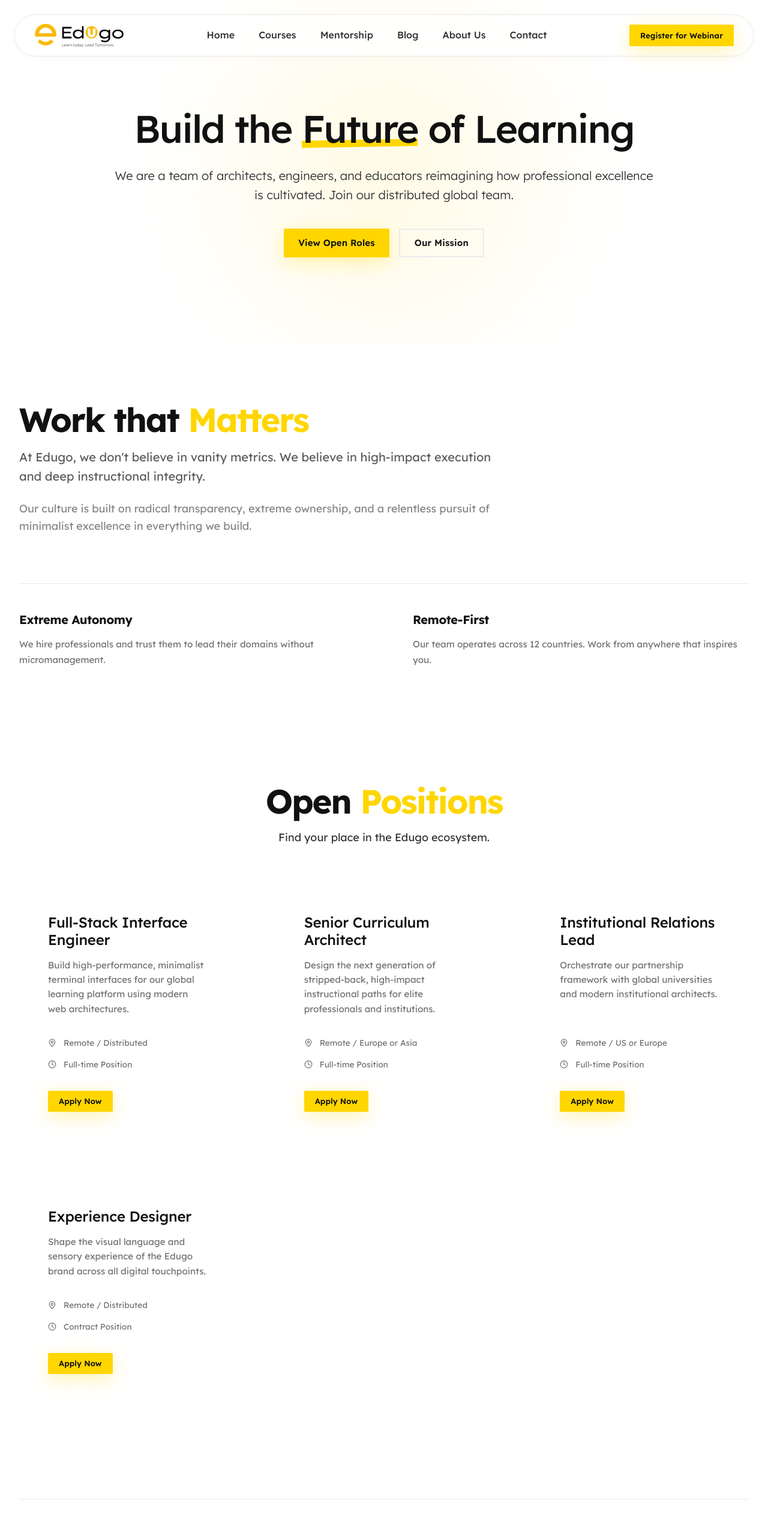
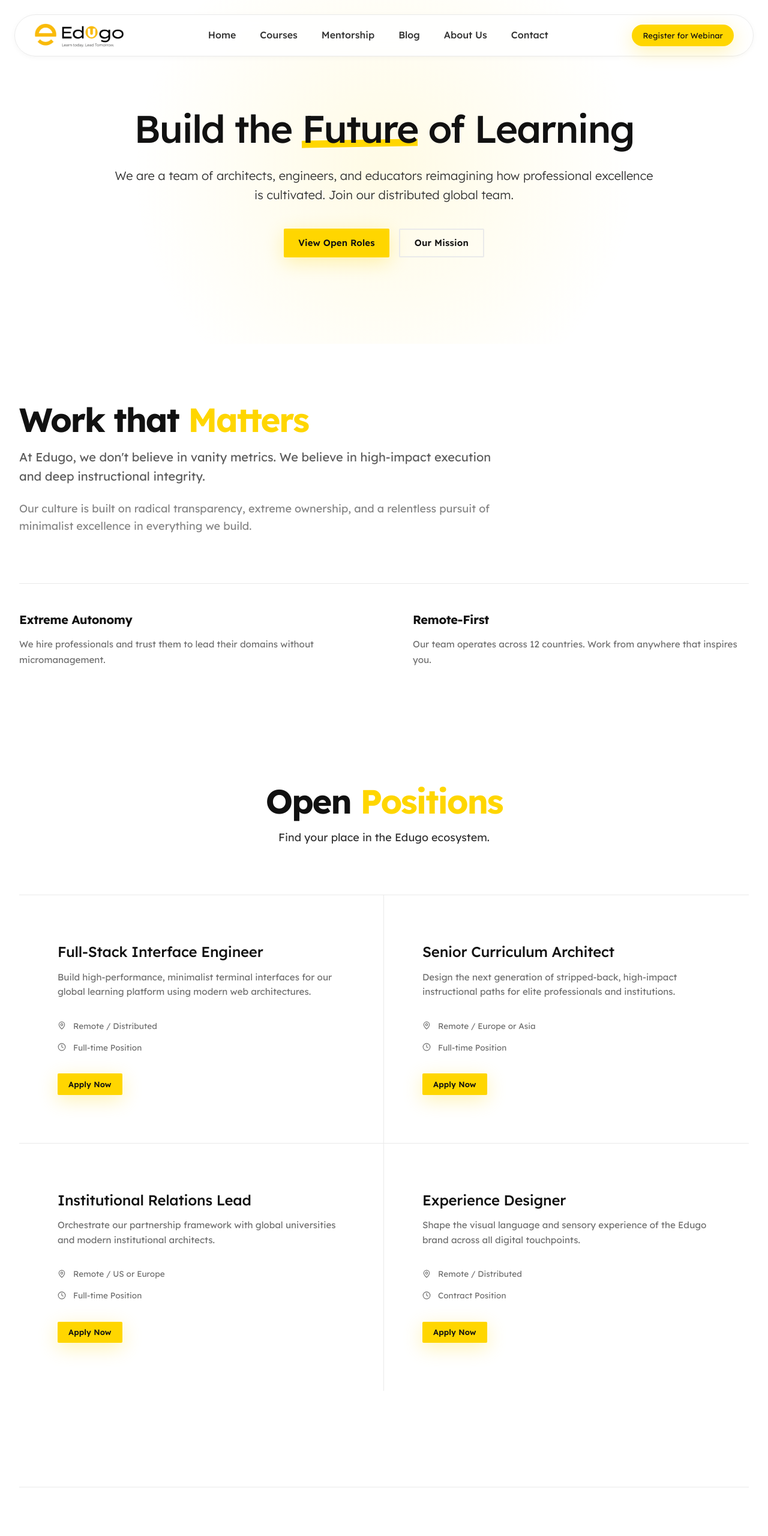
Before and after one commit to mohamedukaasha/edugo, a plain HTML site: page careers.html in a window 1280 px wide. Shown: the top 2560 px of the page at 60% size. Drawn offline with nearby package versions, Linux system fonts and the light colour scheme.

Commit message:
Update button style and restructure career grid

```diff
--- a/careers.html
+++ b/careers.html
@@ -27,7 +27,7 @@
                 <a href="contact.html" class="nav-link">Contact</a>
             </div>
             <div class="nav-actions">
-                <a href="https://forms.gle/16Fx5tUGjKrQwdWe6" target="_blank" class="btn btn-primary">Register for Webinar</a>
+                <a href="https://forms.gle/16Fx5tUGjKrQwdWe6" target="_blank" class="btn btn-primary btn-rounded">Register for Webinar</a>
             </div>
             <button class="menu-toggle" aria-label="Toggle menu">
                 <i data-lucide="menu"></i>
@@ -80,7 +80,7 @@
                 <p>Find your place in the Edugo ecosystem.</p>
             </div>
 
-            <div class="features-grid" style="margin-top: 4rem;">
+            <div class="career-grid">
                 <!-- Job 1 -->
                 <div class="feature-card" style="padding: 3rem; text-align: left; display: flex; flex-direction: column; height: 100%;">
                     <h3 style="font-size: 1.5rem; margin-bottom: 1rem;">Full-Stack Interface Engineer</h3>
```
